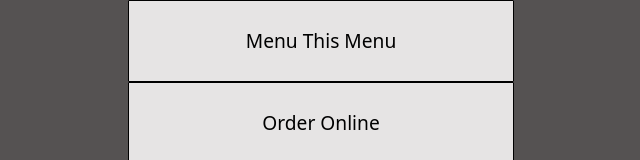
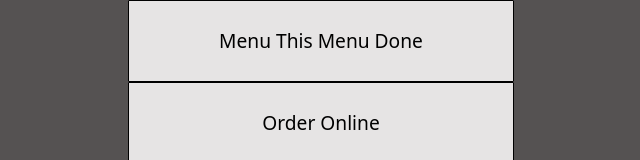
Before and after one commit to tonyle0/tonyle0.github.io, a plain HTML site: page index.html in a window 1280 px wide. Shown: the top 160 px of the page, without its empty margins (319-959 px from the left). Drawn offline with Linux system fonts and the light colour scheme.

Commit message:
Update index.html

```diff
--- a/index.html
+++ b/index.html
@@ -18,7 +18,7 @@
         <center>
 
             <a href="menu.html" class="center">
-                <div class="insidebutton"> Menu This Menu</div>
+                <div class="insidebutton"> Menu This Menu Done</div>
             </a>
         </center>
 
```
